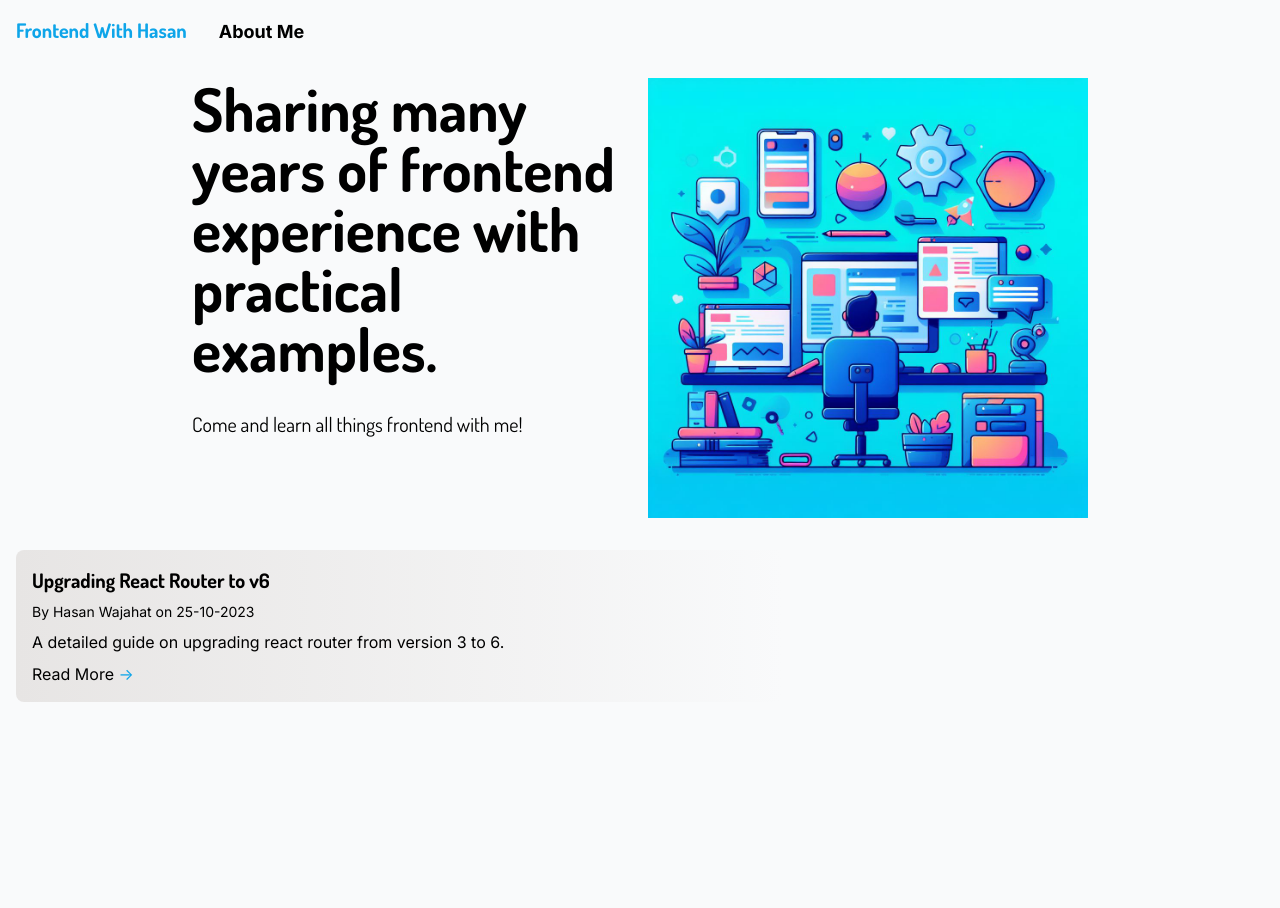
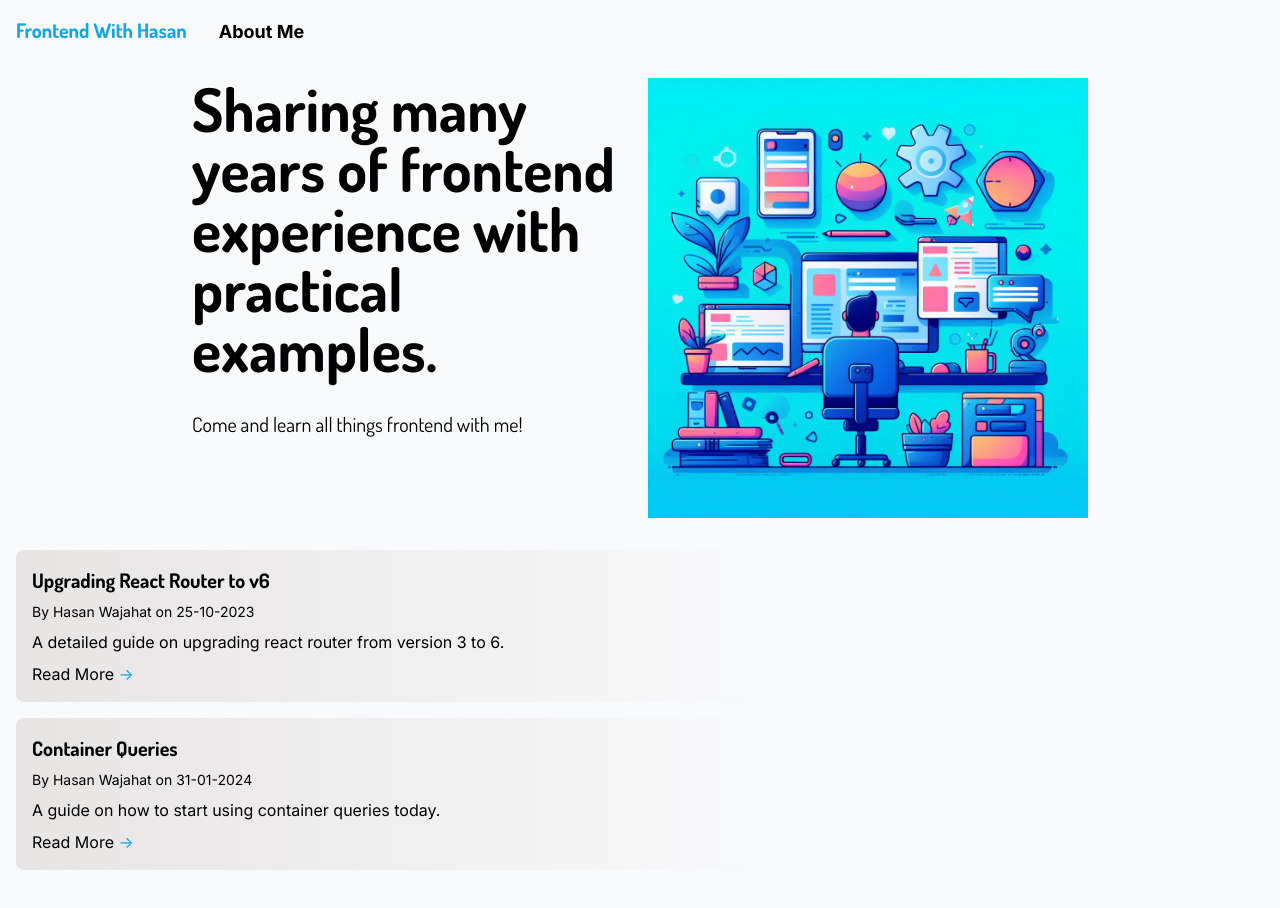
Before and after one commit to hasan-wajahat/my-blog, a Next.js app: page / in a window 1280 px wide. Shown: the top 908 px of the page. Before the commit the page ends 800 px from the top, so only its background shows below. Built offline with nearby package versions, Linux system fonts and the light colour scheme.

Commit message:
Uses article list to get metadata

```diff
--- a/app/articles/articleList.ts
+++ b/app/articles/articleList.ts
@@ -4,7 +4,6 @@ type Article = {
   date: string;
   excerpt: string;
   slug: string;
-  image: string;
 };
 
 export const articleList: Article[] = [
@@ -14,6 +13,24 @@ export const articleList: Article[] = [
     excerpt: 'A detailed guide on upgrading react router from version 3 to 6.',
     date: '25-10-2023',
     slug: 'react-router-upgrade',
-    image: 'https://picsum.photos/200/300',
+  },
+  {
+    title: 'Container Queries',
+    author: 'Hasan Wajahat',
+    excerpt: 'A guide on how to start using container queries today.',
+    date: '31-01-2024',
+    slug: 'container-queries',
   },
 ];
+
+export const getArticleBySlug = (slug: string) =>
+  articleList.find((article) => article.slug === slug);
+
+export const getMetadataBySlug = (slug: string) => {
+  const currentArticle = getArticleBySlug(slug);
+
+  return {
+    title: currentArticle?.title,
+    description: currentArticle?.excerpt,
+  };
+}
--- a/app/articles/react-router-upgrade/page.mdx
+++ b/app/articles/react-router-upgrade/page.mdx
@@ -1,10 +1,8 @@
 import Image from 'next/image';
+import {getMetadataBySlug} from '../articleList';
 import heroImage from './hero.webp';
 
-export const metadata = {
-  title: 'Upgrading React Router to v6',
-  description: 'A detailed guide on upgrading react router from version 3 to 6',
-};
+export const metadata = getMetadataBySlug('react-router-upgrade');
 
 <Image
   src={heroImage}
--- a/app/components/ArticleTile.tsx
+++ b/app/components/ArticleTile.tsx
@@ -18,7 +18,7 @@ const ArticleTile: React.FC<ArticleTileProps> = ({
   return (
     <Link
       href={`/articles/${slug}`}
-      className="group block rounded-lg bg-gradient-to-r from-stone-200 p-4 dark:from-gray-800"
+      className="group mb-4 block rounded-lg bg-gradient-to-r from-stone-200 p-4 dark:from-gray-800"
     >
       <h3 className="mb-2 font-serif text-xl font-bold group-hover:text-sky-500">
         {title}
```
